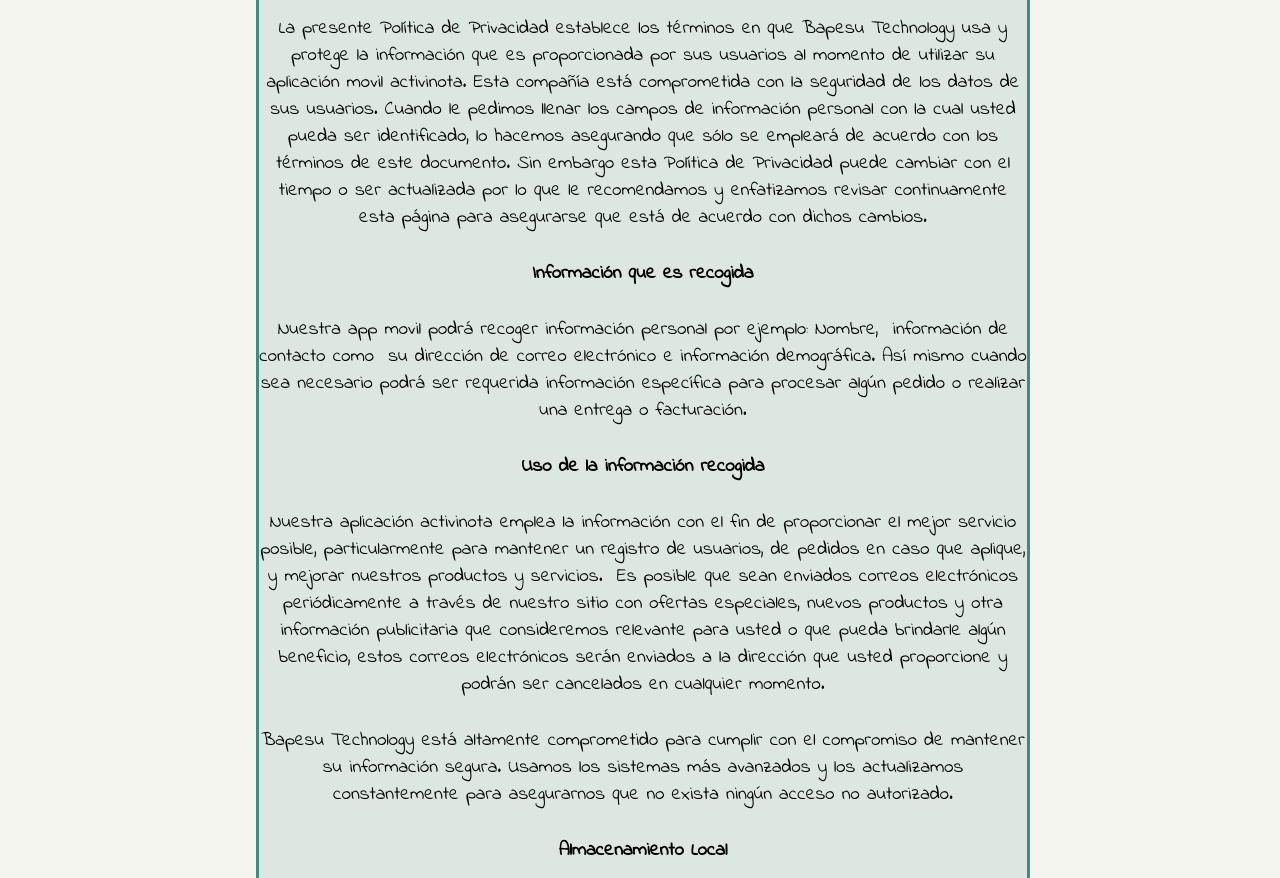
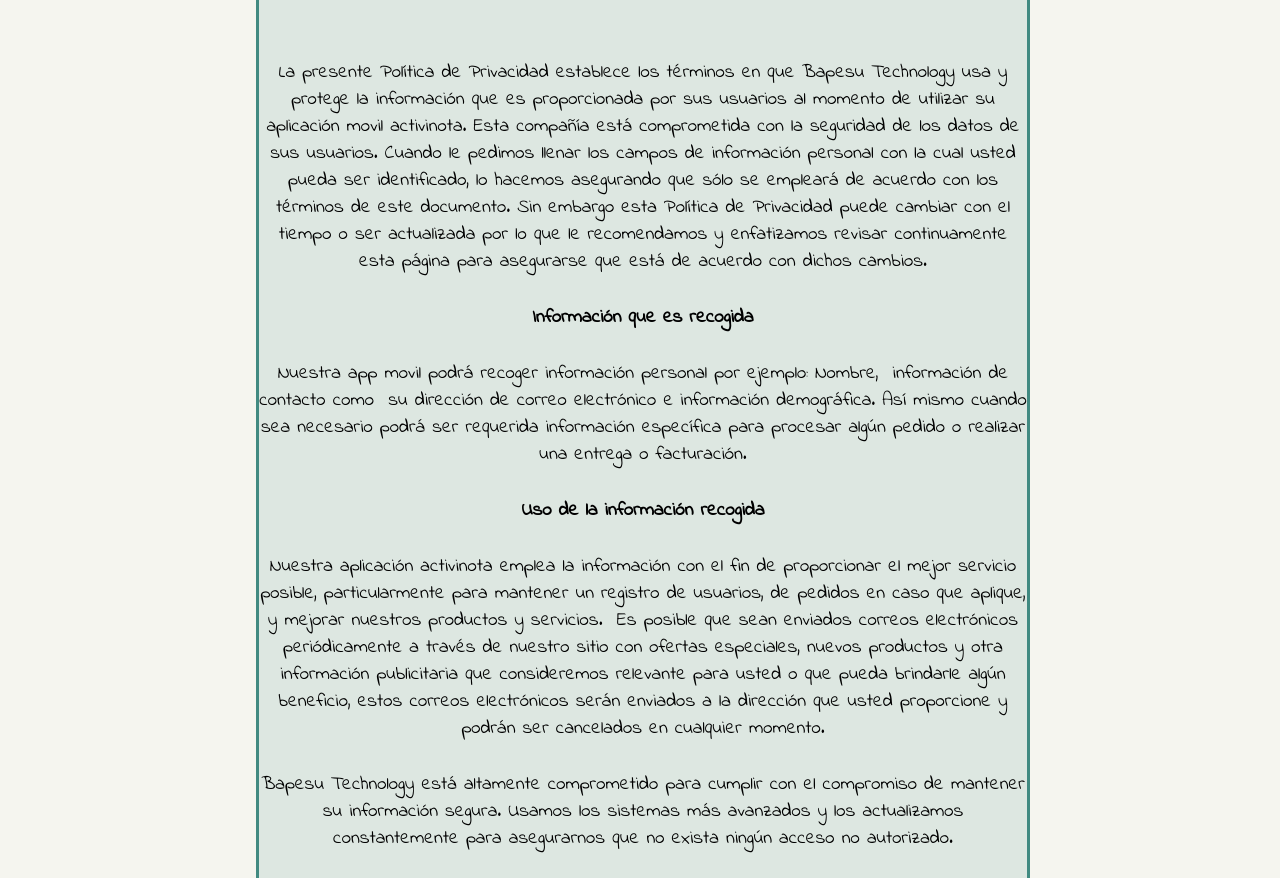
Before and after one commit to johnbayronp/jbayronperez, a plain HTML site: page privacy-security-activinota.html in a window 1280 px wide. Shown: the part 550-1428 px from the top of the page. Drawn offline with Linux system fonts and the light colour scheme.

Commit message:
Update privacy-security-activinota.html

```diff
--- a/privacy-security-activinota.html
+++ b/privacy-security-activinota.html
@@ -33,7 +33,7 @@
             </nav>
 
             <div id="content-personal">
-                <div class="box-info">
+                <div class="box-info">  <br><br>
                         <p><strong>POLÍTICA DE PRIVACIDAD ACTIVINOTA</strong></p>
                         <p>&nbsp;</p><p>La presente Política de Privacidad establece los términos en que
                             Bapesu Technology usa y protege la información que es proporcionada por sus
```
